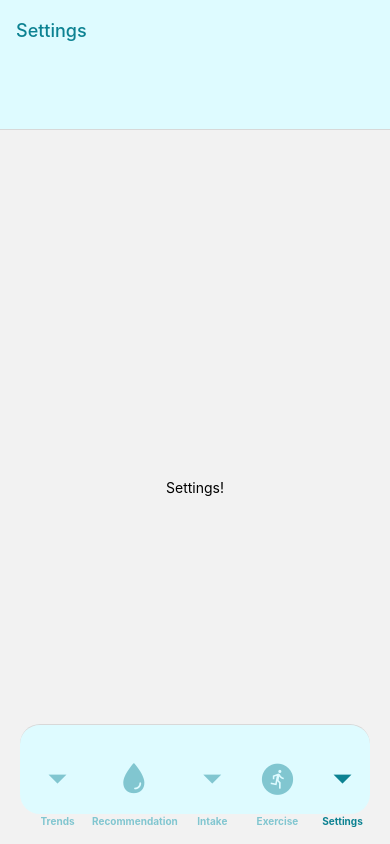
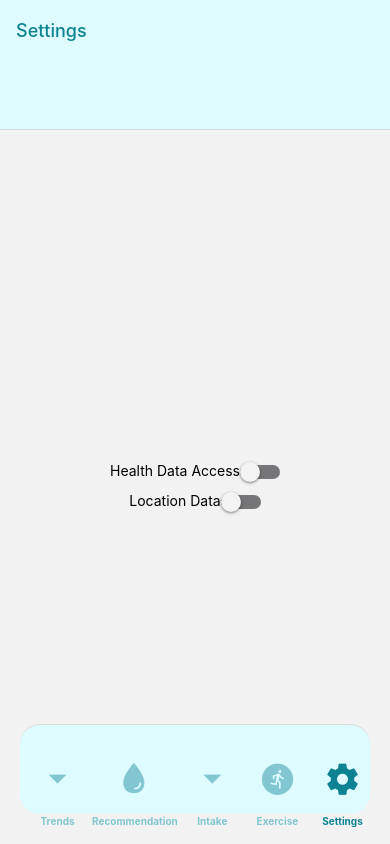
Before and after one commit to richardm213/hydration-helper, a React Native app: screen /Settings in a window 390 px wide. Built offline with nearby package versions, Linux system fonts and the light colour scheme.

Commit message:
updated to add icon and rows to settings tab

```diff
--- a/App.js
+++ b/App.js
@@ -15,6 +15,9 @@ const exerciseIcon = ({color, size}) => (
 );
 const waterIcon = ({color, size}) => (
   <Icon name="water" type="ionicon" color={color} size={size * 1.5} />
+);
+const settingsIcon = ({color, size}) => (
+  <MaterialIcons name="settings" color={color} size={size * 1.5} />
 );
 
 function Tabs() {
@@ -74,7 +77,14 @@ function Tabs() {
           headerTitle: 'You exercised for 57 minutes today!',
         }}
       />
-      <Tab.Screen name="Settings" component={SettingsTab} />
+      <Tab.Screen
+        name="Settings"
+        component={SettingsTab}
+        options={{
+          tabBarIcon: settingsIcon,
+          headerTitle: 'Settings',
+        }}
+      />
     </Tab.Navigator>
   );
 }
--- a/components/SettingsTab.js
+++ b/components/SettingsTab.js
@@ -1,17 +1,51 @@
-import {StyleSheet, Text, View} from 'react-native';
+import React, {useState} from 'react';
+import {Switch, Text, StyleSheet, View} from 'react-native';
 
+const white = '#fff';
+const turquoise = '#0F5059';
 const styles = StyleSheet.create({
   container: {
     alignItems: 'center',
     flex: 1,
     justifyContent: 'center',
   },
+  row: {
+    flexDirection: 'row',
+    margin: 5,
+  },
 });
 
 export default function SettingsTab() {
+  const [canAccessHealthData, setHealthAccess] = useState(false);
+  const [canAccessLocationData, setLocationAccess] = useState(false);
+  const toggleHealthSwitch = () =>
+    setHealthAccess(previousState => !previousState);
+
+  const toggleLocationSwitch = () =>
+    setLocationAccess(previousState => !previousState);
+
   return (
     <View style={styles.container}>
-      <Text>Settings!</Text>
+      <View style={styles.row}>
+        <Text style={styles.label}>Health Data Access</Text>
+        <Switch
+          trackColor={{false: '#767577', true: '#81b0ff'}}
+          thumbColor={canAccessHealthData ? '#f5dd4b' : '#f4f3f4'}
+          ios_backgroundColor="#3e3e3e"
+          onValueChange={toggleHealthSwitch}
+          value={canAccessHealthData}
+        />
+      </View>
+      <View style={styles.row}>
+        <Text style={styles.label}>Location Data</Text>
+        <Switch
+          trackColor={{false: '#767577', true: '#81b0ff'}}
+          thumbColor={canAccessLocationData ? '#f5dd4b' : '#f4f3f4'}
+          ios_backgroundColor="#3e3e3e"
+          onValueChange={toggleLocationSwitch}
+          value={canAccessLocationData}
+        />
+      </View>
     </View>
   );
 }
```
